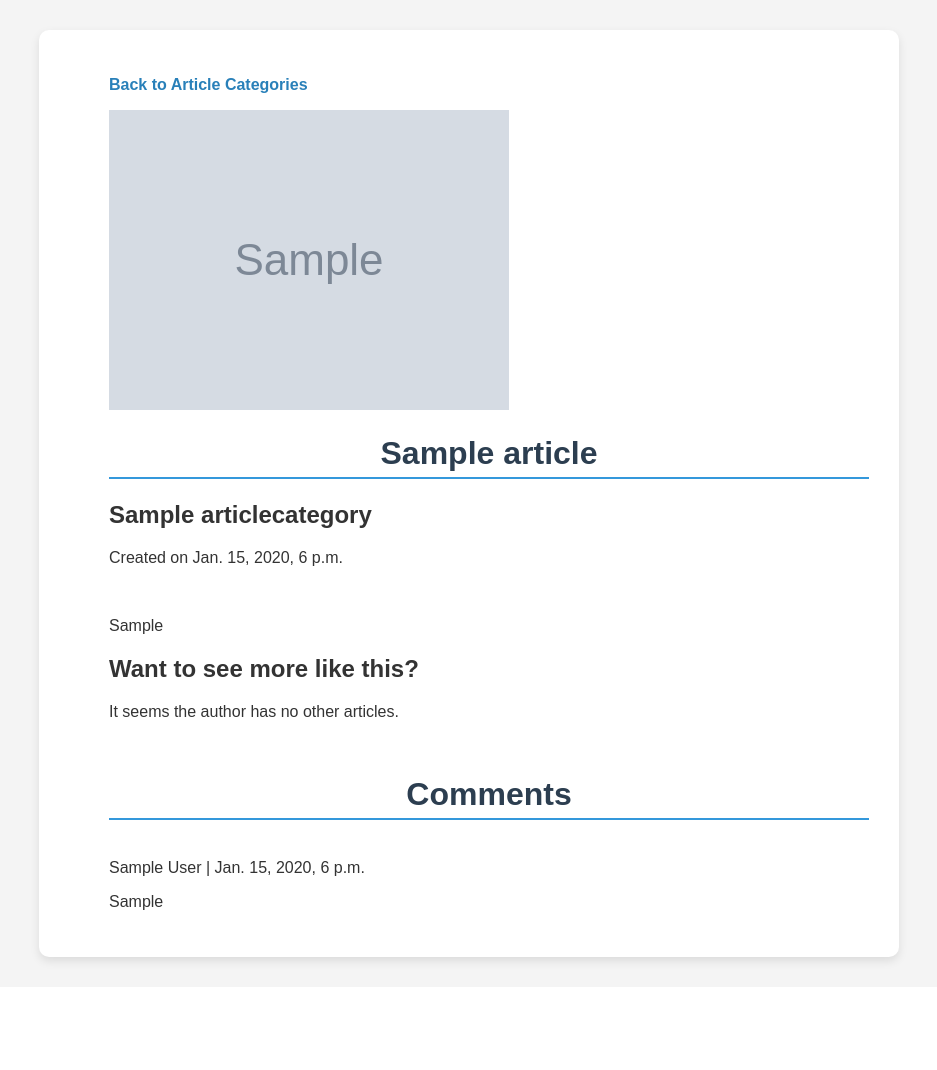
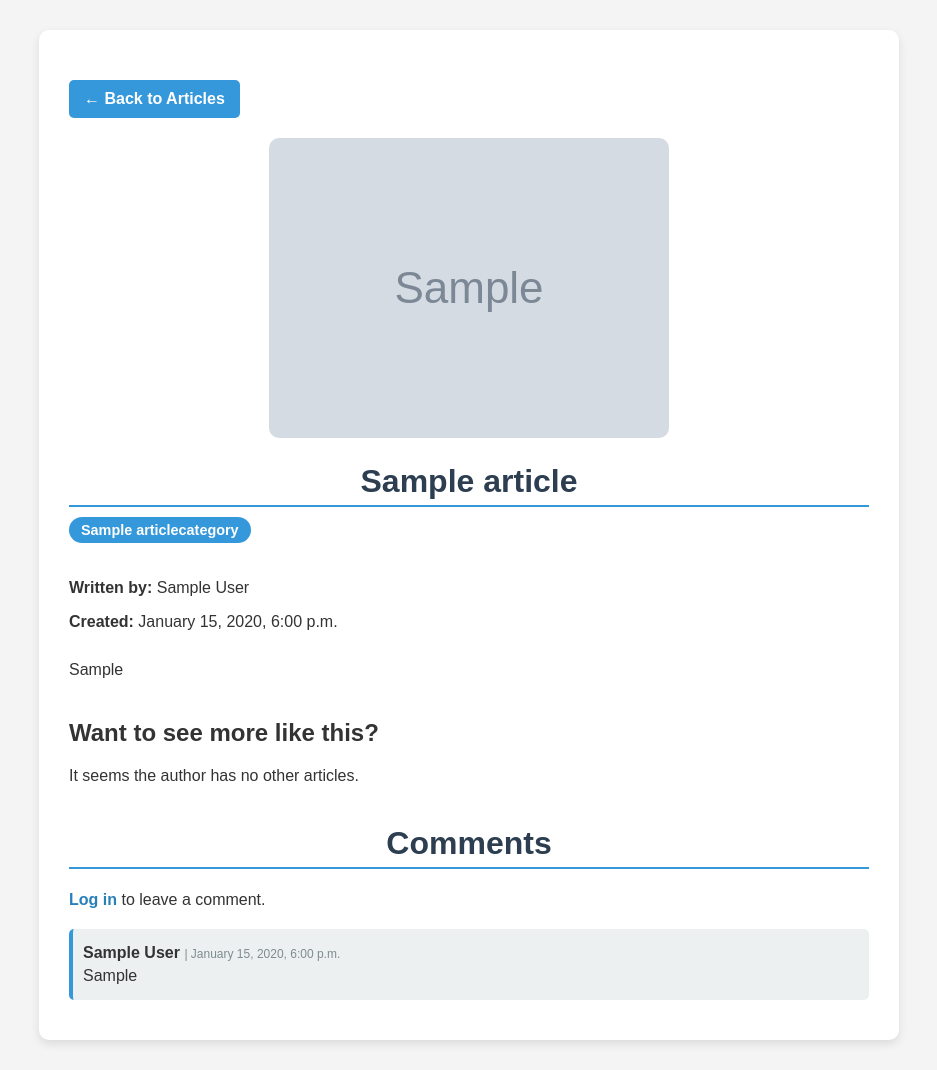
Before and after one commit to Mieka068/hobbysite-E-8, a Django app: page /blog/article/1/ in a window 1280 px wide. Shown: the part 74-1144 px from the top of the page, without its empty margins (171-1108 px from the left). Before the commit the page ends 1042 px from the top, so only its background shows below. Run offline with Django 5.2, Linux system fonts and the light colour scheme; tables that the repository leaves empty hold one stand-in row (values such as "Sample post"); grey boxes marked "Sample" are stand-in pictures.

Commit message:
modified to make design look cohesive with base template

```diff
--- a/blog/templates/blog/article_detail.html
+++ b/blog/templates/blog/article_detail.html
@@ -2,63 +2,102 @@
 {% load static %}
 
 {% block title %}{{ object.title }}{% endblock %}
+
 {% block content %}
-<ul>
-    <p><a href="{% url 'blog:article_list' %}">Back to Article Categories</a></p>
+<div class="back-button-container" style="text-align: left; margin-bottom: 20px;">
+    {% if view_type == 'detail' %}
+        <a href="{% url 'blog:article_list' %}" class="back-button">← Back to Articles</a>
+    {% elif view_type == 'create' %}
+        <a href="{% url 'blog:article_list' %}" class="back-button">← Cancel</a>
+    {% elif view_type == 'update' %}
+        <a href="{% url 'blog:article' object.pk %}" class="back-button">← Cancel</a>
+    {% endif %}
+</div>
+
 {% if view_type == 'detail' %}
     {% if object.header_img %}
-            <div class="article-header-image">
-                <img src="{{ object.header_img.url }}" alt="Header Image" style="max-width: 100%; height: auto;">
+        <div class="article-header-image" style="text-align: center; margin-top: 20px">
+            <img src="{{ object.header_img.url }}" alt="Header Image" style="max-width: 100%; border-radius: 10px;">
         </div>
     {% endif %}
-            <h1>{{ object.title }}</h1>
-            <h2>{{ object.category.name }}</h2>
-            <p>Created on {{ object.created_on }}</p>
+        <h1 style="margin-bottom: 10px;">{{ object.title }}</h1>
+        <span style="
+            display: inline-block;
+            background-color: #3498db;
+            color: white;
+            padding: 5px 12px;
+            border-radius: 15px;
+            font-size: 0.9em;
+            font-weight: bold;
+            margin-bottom: 20px;">
+            {{ object.category.name }}
+        </span>
+        <p><strong>Written by:</strong> {{ object.author }}</p>
+        <p><strong>Created:</strong> {{ object.created_on|date:"F j, Y, g:i a" }}</p>
+
         {% if object.created_on|date:"Y-m-d H:i" != object.updated_on|date:"Y-m-d H:i" %}
-                <p>Updated on {{ object.updated_on }}</p>
+            <p><strong>Updated:</strong> {{ object.updated_on|date:"F j, Y, g:i a" }}</p>
         {% endif %}
+
         {% if object.author == request.user.profile %}
-                <p><a href="{% url 'blog:article_update' object.pk %}">Edit Article</a></p>
+            <div class="back-button-container" style="margin-bottom: 20px;">
+                <a href="{% url 'blog:article_update' object.pk %}" class="back-button">✏️ Edit Article</a>
+            </div>
         {% endif %}
-            <br>
-        <p>{{ object.entry }}</p>
-        <h2>Want to see more like this?</h2>
+
+    <p style="margin-top: 30px;">{{ object.entry }}</p>
+
+    <h2 style="margin-top: 40px;">Want to see more like this?</h2>
+    <div class="commissions-list">
         {% for article in other_articles %}
-            <h3><a href="{{ article.get_absolute_url }}">{{ article.title }}</a></h3>
+            <div class="commission-box">
+                <a href="{{ article.get_absolute_url }}">{{ article.title }}</a>
+            </div>
         {% empty %}
             <p>It seems the author has no other articles.</p>
         {% endfor %}
-        <br>
-        <h1>Comments</h1>
+    </div>
+
+    <h1 style="margin-top: 40px;">Comments</h1>
     {% if user.is_authenticated %}
-            <form method="post">
+        <form method="post" style="margin-top: 20px;">
             {% csrf_token %}
-                {{ comment_form }}
-                <input type="submit" value="Submit">
+            {{ comment_form.as_p }}
+            <button type="submit">Submit</button>
         </form>
+    {% else %}
+        <p><a href="{% url 'accounts:login' %}">Log in</a> to leave a comment.</p>
     {% endif %}
-        <br>
+
+    <div class="comments">
         {% for comment in comments %}
-            <div class="comment">
-                <span class="comment-author">{{ comment.author }}</span>
-                <span class="comment-date">| {{ comment.created_on }}</span>
+            <div class="comment-box">
+                <p><strong>{{ comment.author }}</strong> <span class="timestamp">| {{ comment.created_on|date:"F j, Y, g:i a" }}</span></p>
                 <p>{{ comment.entry }}</p>
             </div>
         {% empty %}
-            <p>Nothing to see here.</p>
+            <p>No comments yet.</p>
         {% endfor %}
-    {% elif view_type == 'create' %}
+    </div>
+
+{% elif view_type == 'create' or view_type == 'update' %}
+    <h1>
+        {% if view_type == 'create' %}
+            Create New Article
+        {% else %}
+            Edit Article
+        {% endif %}
+    </h1>
     <form method="post" enctype="multipart/form-data">
         {% csrf_token %}
         {{ form.as_p }}
-            <input type="submit" value="Publish">
-        </form>
+        <button type="submit">
+            {% if view_type == 'create' %}
+                Publish
             {% else %}
-        <form method="post" enctype="multipart/form-data">
-            {% csrf_token %}
-            {{ form.as_p }}
-            <input type="submit" value="Update">
+                Update
+            {% endif %}
+        </button>
     </form>
 {% endif %}
-</ul>
 {% endblock %}
```
Also changed, not shown: blog/templates/blog/article_list.html (+32 -15 lines). Lines whose indentation alone changed are shown as unchanged.
